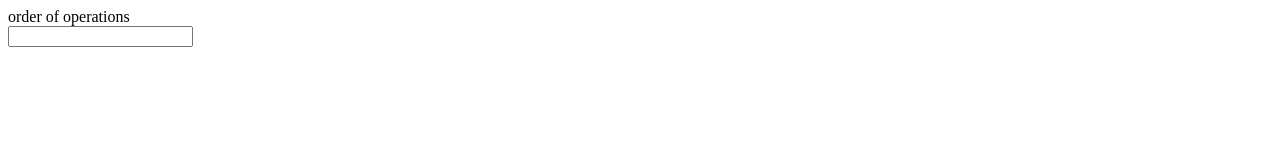
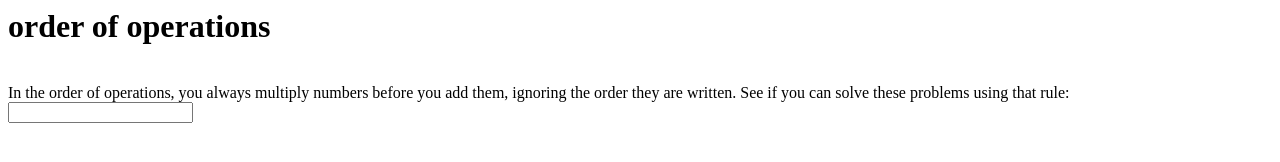
Before and after one commit to danfinlay/oaktest-1, a plain HTML site: page index.html in a window 1280 px wide. Drawn offline with Linux system fonts and the light colour scheme.

Commit message:
Order of operations description

```diff
--- a/index.html
+++ b/index.html
@@ -2,8 +2,10 @@
 <body>
   <form>
     <div>
-      order of operations
+      <h1>order of operations</h1><br>
+    In the order of operations, you always multiply numbers before you add them, ignoring the order they are written.  See if you can solve these problems using that rule:
     </div>
+
 
     <div>
       <input type="text">
```
